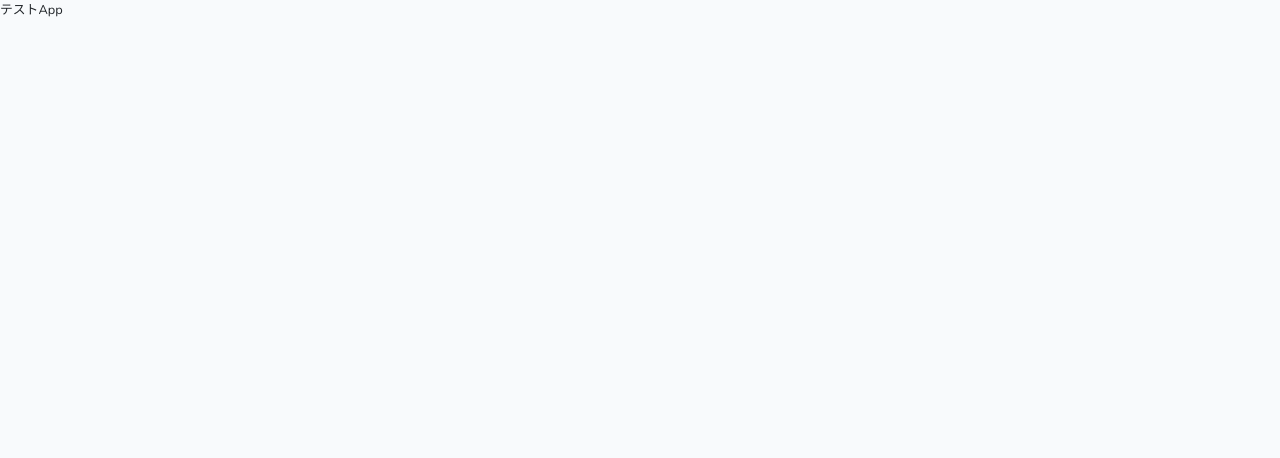
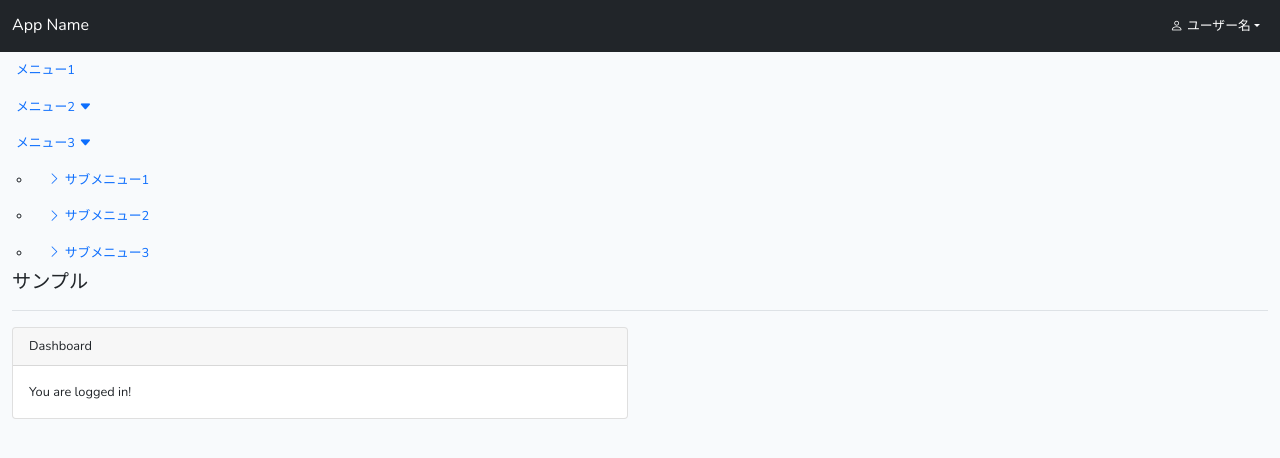
Before and after one commit to nagi125/rails-cms-web, a Next.js app: page / in a window 1280 px wide. Shown: the top 458 px of the page. Built offline with nearby package versions, Linux system fonts and the light colour scheme.

Commit message:
通常ページサンプル追加

```diff
--- a/pages/index.js
+++ /dev/null
@@ -1,17 +0,0 @@
-import Head from 'next/head'
-import Image from 'next/image'
-
-export default function Home() {
-  return (
-    <>
-      <Head>
-        <title>Create Next App</title>
-        <meta name="description" content="Generated by create next app" />
-        <link rel="icon" href="/favicon.ico" />
-      </Head>
-      <main>
-        <p>テストApp</p>
-      </main>
-    </>
-  )
-}
--- /dev/null
+++ b/pages/index.jsx
@@ -0,0 +1,21 @@
+import React from "react";
+import Layout from "../src/components/_layouts/App";
+
+const Home = () => {
+  return (
+      <>
+        <Layout title="サンプル">
+          <div className="row mb-3">
+            <div className="col-md-6">
+              <div className="card">
+                <div className="card-header">Dashboard</div>
+                <div className="card-body">You are logged in!</div>
+              </div>
+            </div>
+          </div>
+        </Layout>
+      </>
+  );
+};
+
+export default Home;
--- /dev/null
+++ b/src/components/_layouts/App.jsx
@@ -0,0 +1,37 @@
+import Head from "next/head";
+import Header from "./_Header";
+import SideBar from "./_SideBar";
+import {useEffect} from "react";
+
+const Layout = ({ children, title = 'title' }) => {
+
+  useEffect(() => {
+    typeof document !== undefined ? require('bootstrap/dist/js/bootstrap') : null
+  }, [])
+
+  return (
+      <>
+        <Head>
+          <title>{title}</title>
+          <meta charSet="utf-8"/>
+          <meta name="viewport" content="initial-scale=1.0, width=device-width"/>
+        </Head>
+        <body>
+        <div id="app">
+          <Header/>
+          <div className="container-fluid p-0">
+            <SideBar/>
+            <main role="main" className="main-box">
+              <div className="content-box container-fluid">
+                <h1 className="h4 mb-3 pb-3 border-bottom">{title}</h1>
+                {children}
+              </div>
+            </main>
+          </div>
+        </div>
+        </body>
+      </>
+  );
+};
+
+export default Layout;
--- /dev/null
+++ b/src/components/_layouts/_Header.jsx
@@ -0,0 +1,49 @@
+import Link from  "next/link";
+import React from "react";
+
+/**
+ * @returns {JSX.Element}
+ * @constructor
+ */
+const _Header = () => {
+
+  /**
+   * @returns {Promise<void>}
+   */
+  function handleLogout() {
+  }
+
+  return (
+      <>
+        <nav className="navbar navbar-expand-lg navbar-dark bg-dark">
+          <div className="container-fluid">
+            <div className="me-auto">
+              <a className="navbar-brand" href="#">App Name</a>
+            </div>
+            <div className="ms-auto">
+              <button className="navbar-toggler" type="button" data-bs-toggle="collapse" data-bs-target="#navDropdown"
+                      aria-controls="navDropdown" aria-expanded="false" aria-label="Toggle navigation">
+                <span className="navbar-toggler-icon" />
+              </button>
+              <div className="collapse navbar-collapse flex-row" id="navDropdown">
+                <ul className="navbar-nav">
+                  <li className="nav-item dropdown">
+                    <a className="nav-link dropdown-toggle text-white" href="#" id="navDropdownMenuLink" role="button"
+                       data-bs-toggle="dropdown" aria-expanded="false">
+                      <i className="bi bi-person me-1" />
+                      ユーザー名
+                    </a>
+                    <ul className="dropdown-menu dropdown-menu-dark" aria-labelledby="navDropdownMenuLink">
+                      <li><a className="dropdown-item text-white" href="#">ログアウト</a></li>
+                    </ul>
+                  </li>
+                </ul>
+              </div>
+            </div>
+          </div>
+        </nav>
+      </>
+  );
+};
+
+export default _Header
--- /dev/null
+++ b/src/components/_layouts/_SideBar.jsx
@@ -0,0 +1,51 @@
+import Link from  "next/link";
+import React from "react";
+
+/**
+ * @returns {JSX.Element}
+ * @constructor
+ */
+const _SideBar = () => {
+
+  /**
+   * @returns {Promise<void>}
+   */
+  function handleLogout() {
+  }
+
+  return (
+      <>
+        <nav className="sidebar">
+          <ul className="nav flex-column accordion" id="nav_accordion">
+            <li className="nav-item">
+              <a className="nav-link" href="#">メニュー1</a>
+            </li>
+            <li className="nav-item">
+              <a className="nav-link collapsed" data-bs-toggle="collapse" data-bs-target="#menu_item1"
+                 aria-controls="menu_item2" aria-expanded="true" href="#">
+                メニュー2<i className="bi bi-caret-down-fill ms-1" />
+              </a>
+              <ul id="menu_item1" className="submenu collapse accordion-collapse" data-bs-parent="#nav_accordion">
+                <li><a className="nav-link" href="#"><i className="bi bi-chevron-right me-1" />サブメニュー1</a></li>
+                <li><a className="nav-link" href="#"><i className="bi bi-chevron-right me-1" />サブメニュー2</a></li>
+                <li><a className="nav-link" href="#"><i className="bi bi-chevron-right me-1" />サブメニュー3</a></li>
+              </ul>
+            </li>
+            <li className="nav-item">
+              <a className="nav-link" data-bs-toggle="collapse" data-bs-target="#menu_item2" aria-controls="menu_item2"
+                 aria-expanded="true" href="#">
+                メニュー3<i className="bi bi-caret-down-fill ms-1" />
+              </a>
+              <ul id="menu_item2" className="submenu collapse accordion-collapse show" data-bs-parent="#nav_accordion">
+                <li><a className="nav-link" href="#"><i className="bi bi-chevron-right me-1" />サブメニュー1</a></li>
+                <li><a className="nav-link" href="#"><i className="bi bi-chevron-right me-1" />サブメニュー2</a></li>
+                <li><a className="nav-link" href="#"><i className="bi bi-chevron-right me-1" />サブメニュー3</a></li>
+              </ul>
+            </li>
+          </ul>
+        </nav>
+      </>
+  )
+}
+
+export default _SideBar;
```
